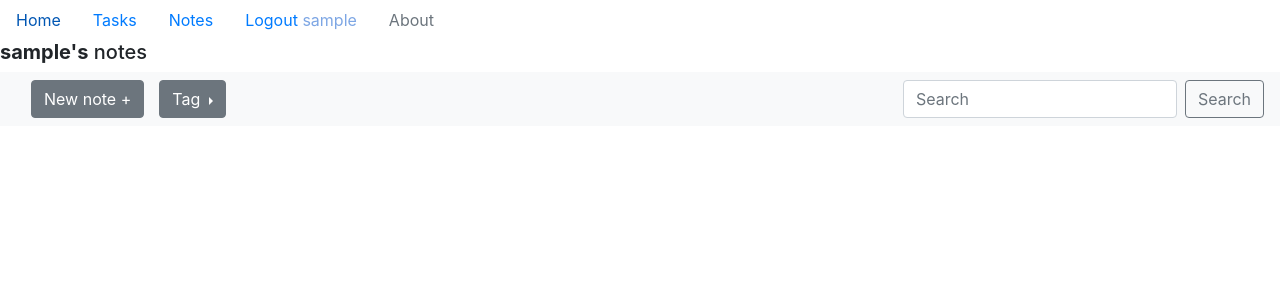
After one commit to OrJaku/check-helper, a Django app: page /notes_list/1/update_note/ in a window 1280 px wide. The commit adds this page. Shown: the top 300 px of the page. Run offline with Django 3.2, Linux system fonts and the light colour scheme; the visitor is signed in with stand-in values (Sample User, id 1); parts of the project's set-up code (start-up, migrations or seed data) failed here and were passed over; some libraries are stand-ins or nearby versions.

Commit message:
Added dropdown button with tags list, new endpoint with tags, and few displaying changes

```diff
--- a/checkhelper/urls.py
+++ b/checkhelper/urls.py
@@ -16,7 +16,9 @@ from tasks.views import home, \
 from notes.views import notes_list, \
     delete_note, \
     searching_notes, \
-    update_note
+    update_note, \
+    note_detail, \
+    tag_list
 
 
 urlpatterns = [
@@ -37,7 +39,9 @@ urlpatterns = [
     path('user_logout/', user_logout, name='user_logout'),
 
     path('notes_list/', notes_list, name='notes_list'),
+    path('notes_list/<int:note_id>', note_detail, name='note_detail'),
+    path('notes_list/<int:note_id>/update_note/', update_note, name='update_note'),
+    path('notes_list/<tag>', tag_list, name='tag_list'),
     path('delete_note/', delete_note, name='delete_note'),
-    path('update_note/', update_note, name='update_note'),
     path('searching_notes/', searching_notes, name='searching_notes'),
 ]
--- a/notes/templates/found_notes_elements.html
+++ b/notes/templates/found_notes_elements.html
@@ -31,6 +31,10 @@
                           #{{ note.3 }}
                       </p>
                     <p class="card-text">{{ note.0 }}</p>
+                      <p></p>
+                      <p>
+                          <a type="button" href="/notes_list/{{note.4}}" class="btn btn btn-outline-secondary btn-sm">Edit</a>
+                      </p>
                   </div>
                 </div>
               </div>
--- /dev/null
+++ b/notes/templates/nav_note.html
@@ -0,0 +1,45 @@
+ <nav class="navbar navbar-light bg-light justify-content-between">
+     <div class="btn-group dropright">
+         <div class="col">
+         <button class="btn btn-secondary"   type="button" data-toggle="collapse" data-target="#collapseNewNote" aria-expanded="false" aria-controls="collapseNewNote">
+          New note +
+         </button>
+         </div>
+      <div class="dropdown">
+          <button class="btn btn-secondary dropdown-toggle" type="button" id="dropdownTag" data-toggle="dropdown" aria-haspopup="true" aria-expanded="false">
+            Tag
+          </button>
+          <div class="dropdown-menu" aria-labelledby="dropdownTag">
+              {% for tag in unique_tags %}
+              <a class="dropdown-item" href="/notes_list/{{tag}}">{{tag}}</a>
+              {% endfor %}
+          </div>
+      </div>
+
+     </div>
+
+  <form class="form-inline" method="POST" action="/searching_notes/">{% csrf_token %}
+    <input class="form-control mr-sm-2" type="search" name="search" placeholder="Search" aria-label="Search">
+    <button class="btn btn-outline-secondary my- my-sm-0"  type="submit">Search</button>
+  </form>
+</nav>
+    <br>
+      <div class="collapse" id="collapseNewNote">
+        <div class="card card-body">
+            <form method="POST" action=".">{% csrf_token %}
+                    <div class="row">
+                        <div class="col">
+                            <b>Title:</b>
+                                <input type="text"  class="form-control" name='name' placeholder="Note {{auto_name}}">
+                        </div>
+                        <div class="col">
+                            <b>Tag:</b>
+                                <input type="text"  class="form-control" name='tag' placeholder="NoTag">
+                        </div>
+                    </div>
+                <b>Note: *</b>
+                    <textarea  class="form-control" rows="3" cols="1"  name='description' ></textarea><br>
+                <center><button type="submit" name="now_note" class="btn btn-secondary btn-lg btn-block">Save +</button><br></center>
+            </form>
+        </div>
+    </div>
--- a/notes/templates/notes_list.html
+++ b/notes/templates/notes_list.html
@@ -2,7 +2,8 @@
 {% block page %}
 <body>
     <h5><b>{{request.user}}'s</b> notes</h5>
-    {% include 'add_note.html' %}
+    {% include 'nav_note.html' %}
+
     {% for num, founds in founds_list_enumerate %}
         {% include 'found_notes_elements.html' %}
     {% endfor %}
@@ -15,52 +16,11 @@
     </p>
     <div class="collapse" id="coll{{day_str}}">
         <div class="card card-body">
-
             <div class="row">
             {% for note in notes %}
                 {% if note.date == day_date %}
-                      <div class="col-sm-6">
-                        <div class="card">
-                          <div class="card-body">
-                            <h5 class="card-title">
-                                {{ note.name }}
-                                <font color="gray" size="2px"><i> {{ note.time }}</i></font>
-                            </h5>
-                              <p class="text-primary text-sm">
-                                  #{{ note.tag }}
-                              </p>
-                              <textarea  class="form-control" form="update_note" rows="3"   name='description_{{note.id}}' >{{ note.description }}</textarea>
-                              <form method="POST" id="update_note" action="/update_note/">{% csrf_token %}</form>
-                              <form method="POST" id="delete_note" action="/delete_note/">{% csrf_token %}</form>
-                              <p></p>
-                                  <p>
-                                      <button type="submit" form="update_note" name='update_note' value={{note.id}} class="btn btn btn-outline-primary btn-sm">Update</button>
-                                      <button type="submit" class="btn btn btn-outline-danger btn-sm"  data-toggle="modal" data-target="#Note_{{note.id}}">Delete</button>
-                                  </p>
-                              <div class="modal fade" id="Note_{{note.id}}" data-backdrop="static" tabindex="-1" role="dialog" aria-labelledby="staticBackdropLabel" aria-hidden="true">
-                                  <div class="modal-dialog" role="document">
-                                      <div class="modal-content">
-                                          <div class="modal-header">
-                                              <h5 class="modal-title" id="staticBackdropLabel">Delete note {{note.name}} [{{note.id}}]</h5>
-                                              <button type="button" class="close" data-dismiss="modal" aria-label="Close">
-                                                  <span aria-hidden="true">&times;</span>
-                                              </button>
-                                          </div>
-                                          <div class="modal-body">
-                                              Are you sure you want to delete this note?
-                                          </div>
-                                          <div class="modal-footer">
-                                              <button type="button" class="btn btn-secondary" data-dismiss="modal">No</button>
-                                              <button type="submit" class="btn btn-primary" name="delete_note" form="delete_note" value={{note.id}}>Yes, delete note</button>
-                                          </div>
-                                      </div>
-                                  </div>
-                              </div>
-                          </div>
-                        </div>
-                      </div>
-
-                    {% endif %}
+                    {% include 'note_cart.html' %}
+                {% endif %}
             {% endfor %}
             </div>
         </div>
--- a/notes/views.py
+++ b/notes/views.py
@@ -15,17 +15,19 @@ def date_function():
 
 @login_required(login_url='/user_login/')
 def notes_list(request, *args, **kwargs):
+    current_date = date_function()
+    auto_name = current_date.strftime('%H:%M:%S')
     if request.method == "POST":
-        current_date = date_function()
         name = request.POST.get("name")
         if name == "" or name == " " or name == "  ":
-            name = f"Note {current_date.strftime('%H:%M:%S')}"
-
+            name = f"Note {auto_name}"
         description = request.POST.get("description")
         if description == "" or description == " " or description == "  ":
             messages.warning(request, f"You did not file note")
             return redirect("/notes_list/")
         tag = request.POST.get("tag")
+        if tag == "" or tag == " " or tag == "  ":
+            tag = "NoTag"
         new_note = Notes.objects.create(
             name=name,
             description=description,
@@ -61,16 +63,21 @@ def notes_list(request, *args, **kwargs):
         del request.session['found_by_tag']
     except KeyError:
         found_by_tag = None
-
+    auto_name = current_date.strftime('%H:%M:%S')
     founds_list.append(found_by_name)
     founds_list.append(found_by_description)
     founds_list.append(found_by_tag)
     founds_list_enumerate = enumerate(founds_list)
 
+    unique_tags = Notes.objects.values_list('tag').filter(user=request.user).distinct()
+    unique_tags = [tag[0] for tag in unique_tags]
+    print("unique_tags", unique_tags)
     context = {
         "notes": notes,
         "date": date,
         "founds_list_enumerate": founds_list_enumerate,
+        "auto_name": auto_name,
+        "unique_tags": unique_tags,
     }
     return render(request, 'notes_list.html', context)
 
@@ -86,18 +93,41 @@ def delete_note(request):
     return render(request, 'notes_list.html', {})
 
 
+def tag_list(request, tag):
+    print(tag)
+    notes_by_tag = Notes.objects.all().filter(tag=tag)
+    context = {
+        "tag": tag,
+        "notes_by_tag": notes_by_tag,
+    }
+    return render(request, 'tag_list.html', context)
+
+
 @login_required(login_url='/user_login/')
-def update_note(request):
+def update_note(request, note_id):
     if request.method == "POST":
-        note_id = request.POST.get("update_note")
-        print("note_id", note_id)
         note = Notes.objects.get(id=note_id)
-        note.description = request.POST.get(f"description_{note_id}")
-        print("description__", note.description)
+        note.name = request.POST.get('name')
+        note.tag = request.POST.get('tag')
+        note.description = request.POST.get('description')
         note.save()
         messages.info(request, f"Note {note.name} updated")
-        return redirect('/notes_list/')
+        return redirect(f'/notes_list/{note_id}')
     return render(request, 'notes_list.html', {})
+
+
+@login_required(login_url='/user_login/')
+def note_detail(request, note_id):
+    try:
+        note = Notes.objects.get(id=note_id)
+        context = {
+            'note': note,
+        }
+        return render(request, 'note_detail.html', context)
+
+    except Notes.DoesNotExist:
+        context = {}
+        return render(request, 'home.html', context)
 
 
 @login_required(login_url='/user_login/')
@@ -107,17 +137,17 @@ def searching_notes(request):
             notes_name = Notes.objects.filter(name__contains=search_sentences).filter(user=request.user)
             found_in_name = {}
             for note in notes_name:
-                found_in_name[note.name] = [note.description, note.time, str(note.date), note.tag]
+                found_in_name[note.name] = [note.description, note.time, str(note.date), note.tag, note.id]
 
             notes_description = Notes.objects.filter(description__contains=search_sentences).filter(user=request.user)
             found_in_description = {}
             for note in notes_description:
-                found_in_description[note.name] = [note.description, note.time, str(note.date), note.tag]
+                found_in_description[note.name] = [note.description, note.time, str(note.date), note.tag, note.id]
 
             notes_tag = Notes.objects.filter(tag__contains=search_sentences).filter(user=request.user)
             found_in_tag = {}
             for note in notes_tag:
-                found_in_tag[note.name] = [note.description, note.time, str(note.date), note.tag]
+                found_in_tag[note.name] = [note.description, note.time, str(note.date), note.tag, note.id]
 
             return found_in_name, found_in_description, found_in_tag
         search = request.POST["search"]
--- a/tasks/templates/task_detail.html
+++ b/tasks/templates/task_detail.html
@@ -18,7 +18,7 @@
           <div class="modal-dialog" role="document">
             <div class="modal-content">
               <div class="modal-header">
-                <h5 class="modal-title" id="staticBackdropLabel">Delete task {{task.name}} [{{task.id}}]</h5>
+                  <h5 class="modal-title" id="staticBackdropLabel">Delete task: <i>{{task.name}} [{{task.id}}]</i></h5>
                 <button type="button" class="close" data-dismiss="modal" aria-label="Close">
                   <span aria-hidden="true">&times;</span>
                 </button>
```
Also changed, not shown: notes/templates/add_note.html (deleted, +0 -31 lines), notes/templates/note_cart.html (added, +39 -0 lines), notes/templates/note_detail.html (added, +61 -0 lines), notes/templates/tag_list.html (added, +10 -0 lines), tasks/templates/add_task.html (+4 -4 lines).
